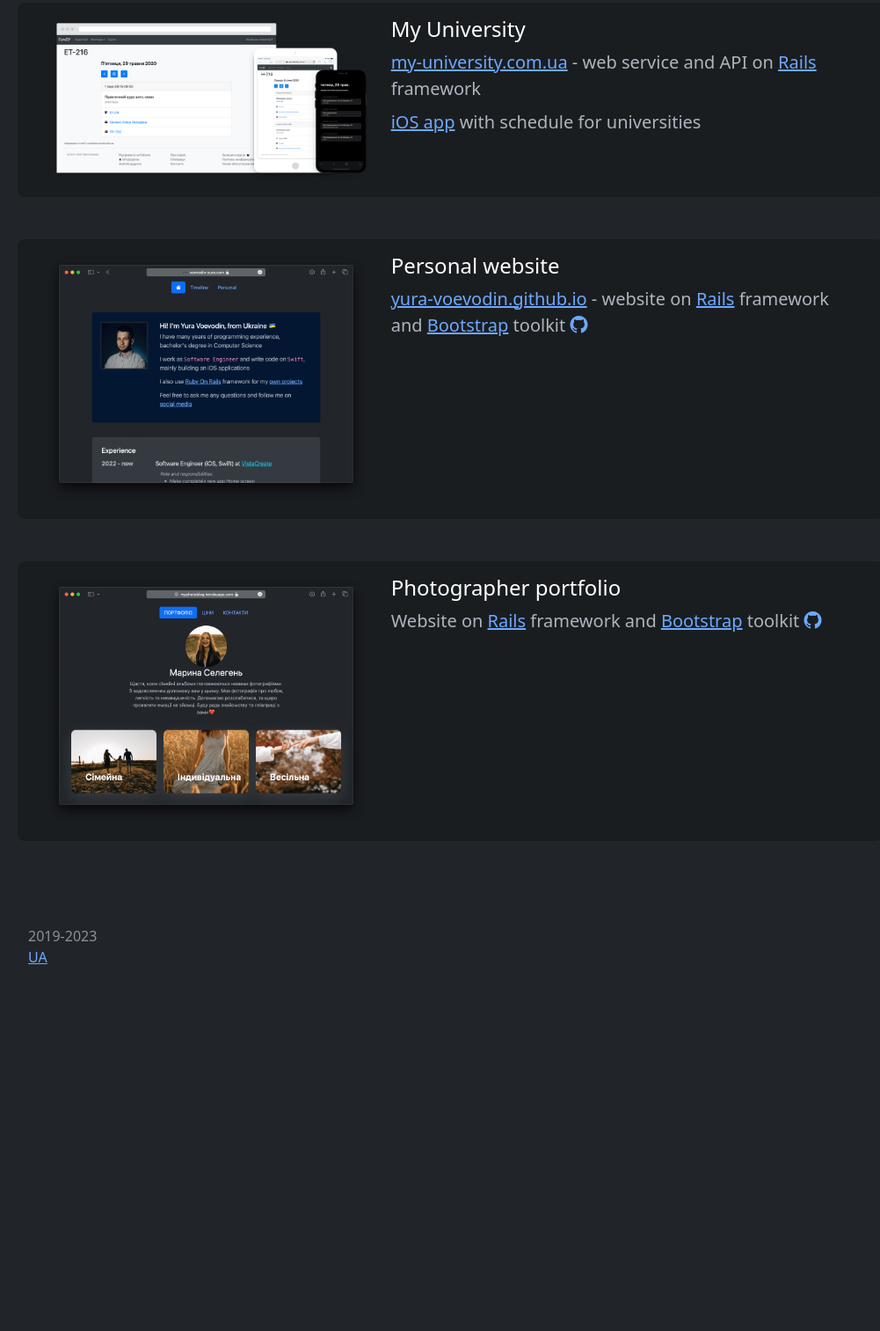
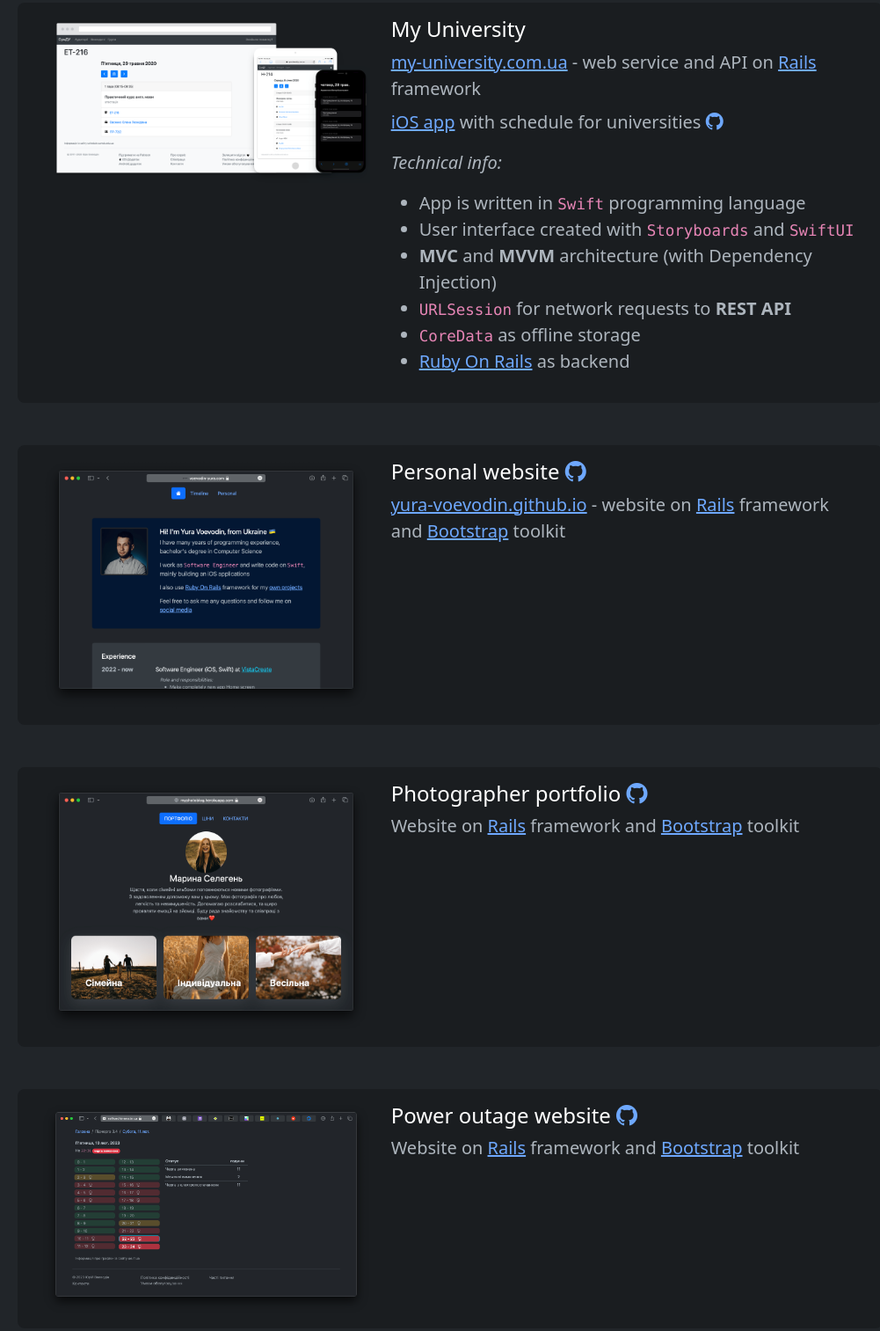
Before and after one commit to yura-voevodin/yura-voevodin.github.io, a plain HTML site: page projects.html in a window 1280 px wide. Shown: the part 117-1630 px from the top of the page at 88% size, without its empty margins (128-1129 px from the left). Before the commit the page ends 1313 px from the top, so only its background shows below. Drawn offline with nearby package versions, Linux system fonts and the light colour scheme.

Commit message:
Update Projects page

```diff
--- a/projects.html
+++ b/projects.html
@@ -64,8 +64,20 @@
 
             <ul class="list-unstyled">
                 <li class="mb-2"><a href="https://my-university.com.ua" rel="nofollow" target="_blank">my-university.com.ua</a> - web service and API on <a href="https://rubyonrails.org" rel="nofollow" target="_blank">Rails</a> framework</li>
-                <li class="mb-2"><a href="https://itunes.apple.com/ua/app/university-schedule/id1440425058" rel="nofollow" target="_blank">iOS app</a> with schedule for universities</li>
+                <li class="mb-2"><a href="https://itunes.apple.com/ua/app/university-schedule/id1440425058" rel="nofollow" target="_blank">iOS app</a> with schedule for universities <a href="https://github.com/university-my/ios" rel="nofollow" target="_blank"><i class="bi bi-github"></i></a></li>
             </ul>
+
+            <p>
+                <i>Technical info:</i>
+                <ul>
+                    <li>App is written in <code>Swift</code> programming language</li>
+                    <li>User interface created with <code>Storyboards</code> and <code>SwiftUI</code></li>
+                    <li><b>MVC</b> and <b>MVVM</b> architecture (with Dependency Injection)</li>
+                    <li><code>URLSession</code> for network requests to <b>REST API</b></li>
+                    <li><code>CoreData</code> as offline storage</li>
+                    <li><a href="https://rubyonrails.org" rel="nofollow" target="_blank">Ruby On Rails</a> as backend</li>
+                </ul>
+            </p>
         </div>
     </div>
 
@@ -76,10 +88,10 @@
         </div>
 
         <div class="col">
-            <h4>Personal  website</h4>
+            <h4>Personal website <a href="https://github.com/yura-voevodin/blog-rails" rel="nofollow" target="_blank"><i class="bi bi-github"></i></a></h4>
 
             <ul class="list-unstyled">
-                <li><a href="https://yura-voevodin.github.io" rel="nofollow" target="_blank">yura-voevodin.github.io</a> - website on <a href="https://rubyonrails.org" rel="nofollow" target="_blank">Rails</a> framework and <a href="https://getbootstrap.com" rel="nofollow" target="_blank">Bootstrap</a> toolkit <a href="https://github.com/yura-voevodin/blog-rails" rel="nofollow" target="_blank"><i class="bi bi-github"></i></a></li>
+                <li><a href="https://yura-voevodin.github.io" rel="nofollow" target="_blank">yura-voevodin.github.io</a> - website on <a href="https://rubyonrails.org" rel="nofollow" target="_blank">Rails</a> framework and <a href="https://getbootstrap.com" rel="nofollow" target="_blank">Bootstrap</a> toolkit</li>
             </ul>
         </div>
     </div>
@@ -91,10 +103,25 @@
         </div>
 
         <div class="col">
-            <h4>Photographer portfolio</h4>
+            <h4>Photographer portfolio <a href="https://github.com/yura-voevodin/photoblog" rel="nofollow" target="_blank"><i class="bi bi-github"></i></a></h4>
 
             <ul class="list-unstyled">
-                <li>Website on <a href="https://rubyonrails.org" rel="nofollow" target="_blank">Rails</a> framework and <a href="https://getbootstrap.com" rel="nofollow" target="_blank">Bootstrap</a> toolkit <a href="https://github.com/yura-voevodin/photoblog" rel="nofollow" target="_blank"><i class="bi bi-github"></i></a></li>
+                <li>Website on <a href="https://rubyonrails.org" rel="nofollow" target="_blank">Rails</a> framework and <a href="https://getbootstrap.com" rel="nofollow" target="_blank">Bootstrap</a> toolkit</li>
+            </ul>
+        </div>
+    </div>
+
+    <div class="row fs-5 p-3 mt-5 bg-dark-subtle rounded-3">
+
+        <div class="col-sm-5">
+            <img class="img-fluid" src="/assets/svitlo-944c96d4d9a37a64464cc537cd30ee06c6c2c07fbec6823bdcd1f00919b299f0.png" />
+        </div>
+
+        <div class="col">
+            <h4>Power outage website <a href="https://github.com/yura-voevodin/svitlo" rel="nofollow" target="_blank"><i class="bi bi-github"></i></a></h4>
+
+            <ul class="list-unstyled">
+                <li>Website on <a href="https://rubyonrails.org" rel="nofollow" target="_blank">Rails</a> framework and <a href="https://getbootstrap.com" rel="nofollow" target="_blank">Bootstrap</a> toolkit</li>
             </ul>
         </div>
     </div>
```
Also changed, not shown: assets/svitlo-944c96d4d9a37a64464cc537cd30ee06c6c2c07fbec6823bdcd1f00919b299f0.png (added).
